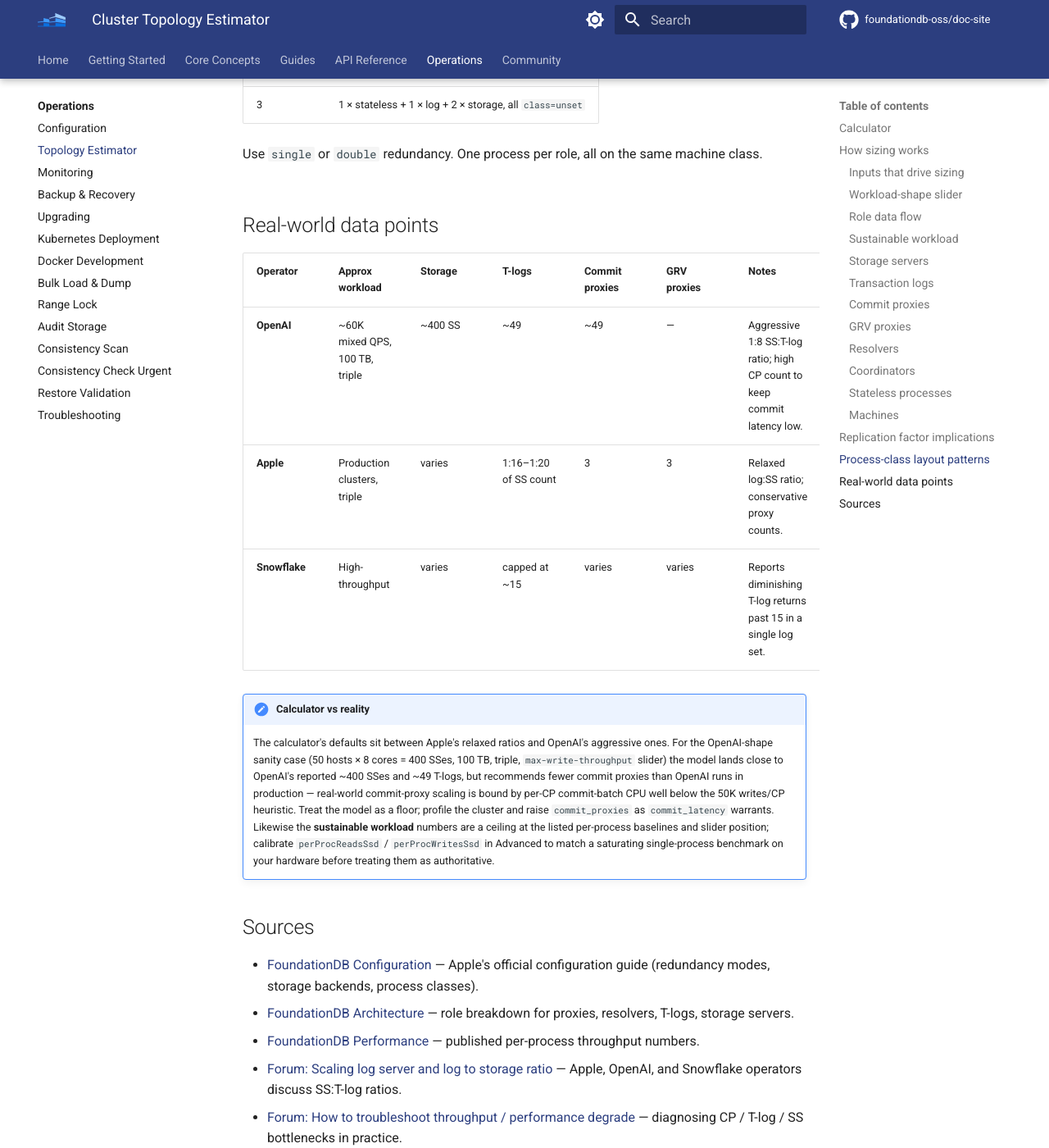
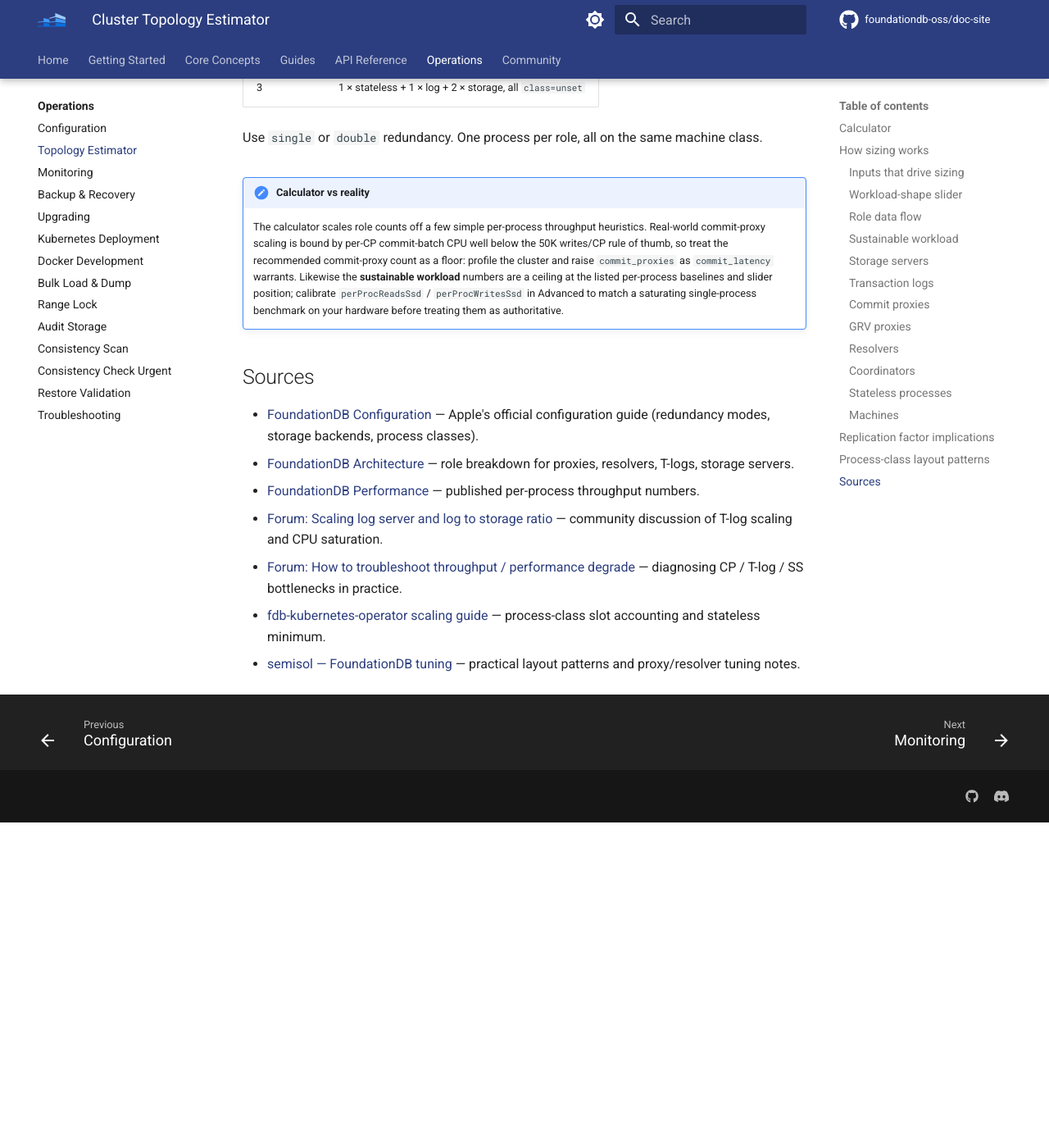
Before and after one commit to foundationdb-oss/doc-site, an MkDocs documentation site: the page built from docs/operations/topology-estimator.md, in a window 1280 px wide and 1400 px high, scrolled down 9664 px. Shown: the whole window at 82% size. Built offline with MkDocs 1.6.1 and Material for MkDocs 9.7.7, drawn with Linux system fonts in a browser that asks for light colours; comment, search, counter and statistics services are not loaded; the version menu is left out; after the commit the page ends 10667 px from its top, so only the background shows below that; some of the changed text lies outside the part shown.

Commit message:
docs: remove vendor-specific references and simplify workload guidance
Agent-Id: agent-1d11c7d8-c2da-4d42-94a9-29c0864feca0

````diff
--- a/docs/operations/topology-estimator.md
+++ b/docs/operations/topology-estimator.md
@@ -154,7 +154,7 @@ The slider has three positions. Each one sets a default SS : T-log ratio and a p
 |---|---|---|---|---|
 | `max-read-throughput` | 20 | 1.0 | 0.1 | Read-heavy serving, analytics, mostly point lookups; T-logs are barely used |
 | `balanced 90/10` (default) | 12 | 0.9 | 0.5 | OLTP-style mix dominated by reads with a steady write tail |
-| `max-write-throughput` | 8 | 0.5 | 1.0 | Ingest, mutation-heavy pipelines (OpenAI-style); CP / T-logs need more headroom |
+| `max-write-throughput` | 8 | 0.5 | 1.0 | Ingest, mutation-heavy pipelines; CP / T-logs need more headroom |
 
 Moving the slider rewrites the SS : T-log ratio input with the preset's default. Type a new value into the ratio input afterwards if you want to override it.
 
@@ -223,7 +223,7 @@ You'll see a warning if `data_GB × RF > SS × max_data_per_SS` (not enough stor
 
 ### Transaction logs { #sizing-tlogs }
 
-**Rule of thumb.** **One T-log per host** on dedicated `class=transaction` nodes. The workload-shape slider sets the SS : T-log ratio default — **20** for `max-read-throughput`, **12** for `balanced 90/10`, **8** for `max-write-throughput` (OpenAI-style). Override the ratio input afterwards if your write profile sits between two presets.
+**Rule of thumb.** **One T-log per host** on dedicated `class=transaction` nodes. The workload-shape slider sets the SS : T-log ratio default — **20** for `max-read-throughput`, **12** for `balanced 90/10`, **8** for `max-write-throughput`. Override the ratio input afterwards if your write profile sits between two presets.
 
 ```text
 logs = max(3, ceil(storage_processes / SS_to_TLog_ratio))
@@ -234,11 +234,11 @@ logs = max(3, ceil(storage_processes / SS_to_TLog_ratio))
 **When to add more.** `commit_latency` rises and `tlog_queue_size` climbs while disk fsync latency is healthy → fan-in is the bottleneck. Move the slider toward `max-write-throughput` (or lower the ratio manually) to widen the T-log tier.
 
 !!! warning "Diminishing returns past 15 T-logs"
-    Snowflake's operators report negligible throughput gains beyond ~15 T-logs in a single log set. Past that point, evaluate sharding the workload across multiple clusters before adding more T-logs.
+    Operators report negligible throughput gains beyond ~15 T-logs in a single log set. Past that point, evaluate sharding the workload across multiple clusters before adding more T-logs.
 
 ### Commit proxies { #sizing-commit-proxies }
 
-**Rule of thumb.** Default to **3** commit proxies (Apple's baseline). The calculator scales by the **sustainable write rate** the storage tier supports — not by a user-supplied write QPS:
+**Rule of thumb.** Default to **3** commit proxies (FDB's default). The calculator scales by the **sustainable write rate** the storage tier supports — not by a user-supplied write QPS:
 
 ```text
 commit_proxies = max(3, ceil(sustainable_writes / 50000))
@@ -352,23 +352,15 @@ Layouts borrowed from operator playbooks (see [semisol's blog](https://semisol.d
 
     Triple or three_data_hall. Add transaction-class hosts before commit proxies — most "throughput is too low" issues are T-log fan-in, not proxy count.
 
-## Real-world data points
-
-| Operator | Approx workload | Storage | T-logs | Commit proxies | GRV proxies | Notes |
-|----------|-----------------|---------|--------|----------------|-------------|-------|
-| **OpenAI** | ~60K mixed QPS, 100 TB, triple | ~400 SS | ~49 | ~49 | — | Aggressive 1:8 SS:T-log ratio; high CP count to keep commit latency low. |
-| **Apple** | Production clusters, triple | varies | 1:16–1:20 of SS count | 3 | 3 | Relaxed log:SS ratio; conservative proxy counts. |
-| **Snowflake** | High-throughput | varies | capped at ~15 | varies | varies | Reports diminishing T-log returns past 15 in a single log set. |
-
 !!! note "Calculator vs reality"
-    The calculator's defaults sit between Apple's relaxed ratios and OpenAI's aggressive ones. For the OpenAI-shape sanity case (50 hosts × 8 cores = 400 SSes, 100 TB, triple, `max-write-throughput` slider) the model lands close to OpenAI's reported ~400 SSes and ~49 T-logs, but recommends fewer commit proxies than OpenAI runs in production — real-world commit-proxy scaling is bound by per-CP commit-batch CPU well below the 50K writes/CP heuristic. Treat the model as a floor; profile the cluster and raise `commit_proxies` as `commit_latency` warrants. Likewise the **sustainable workload** numbers are a ceiling at the listed per-process baselines and slider position; calibrate `perProcReadsSsd` / `perProcWritesSsd` in Advanced to match a saturating single-process benchmark on your hardware before treating them as authoritative.
+    The calculator scales role counts off a few simple per-process throughput heuristics. Real-world commit-proxy scaling is bound by per-CP commit-batch CPU well below the 50K writes/CP rule of thumb, so treat the recommended commit-proxy count as a floor: profile the cluster and raise `commit_proxies` as `commit_latency` warrants. Likewise the **sustainable workload** numbers are a ceiling at the listed per-process baselines and slider position; calibrate `perProcReadsSsd` / `perProcWritesSsd` in Advanced to match a saturating single-process benchmark on your hardware before treating them as authoritative.
 
 ## Sources
 
 - [FoundationDB Configuration](https://apple.github.io/foundationdb/configuration.html) — Apple's official configuration guide (redundancy modes, storage backends, process classes).
 - [FoundationDB Architecture](https://apple.github.io/foundationdb/architecture.html) — role breakdown for proxies, resolvers, T-logs, storage servers.
 - [FoundationDB Performance](https://apple.github.io/foundationdb/performance.html) — published per-process throughput numbers.
-- [Forum: Scaling log server and log to storage ratio](https://forums.foundationdb.org/t/scaling-log-server-and-log-to-storage-ratio/4890) — Apple, OpenAI, and Snowflake operators discuss SS:T-log ratios.
+- [Forum: Scaling log server and log to storage ratio](https://forums.foundationdb.org/t/scaling-log-server-and-log-to-storage-ratio/4890) — community discussion of T-log scaling and CPU saturation.
 - [Forum: How to troubleshoot throughput / performance degrade](https://forums.foundationdb.org/t/how-to-troubleshoot-throughput-performance-degrade/1436) — diagnosing CP / T-log / SS bottlenecks in practice.
 - [fdb-kubernetes-operator scaling guide](https://github.com/FoundationDB/fdb-kubernetes-operator/blob/main/docs/manual/scaling.md) — process-class slot accounting and stateless minimum.
 - [semisol — FoundationDB tuning](https://semisol.dev/blog/fdb-tuning) — practical layout patterns and proxy/resolver tuning notes.
````
